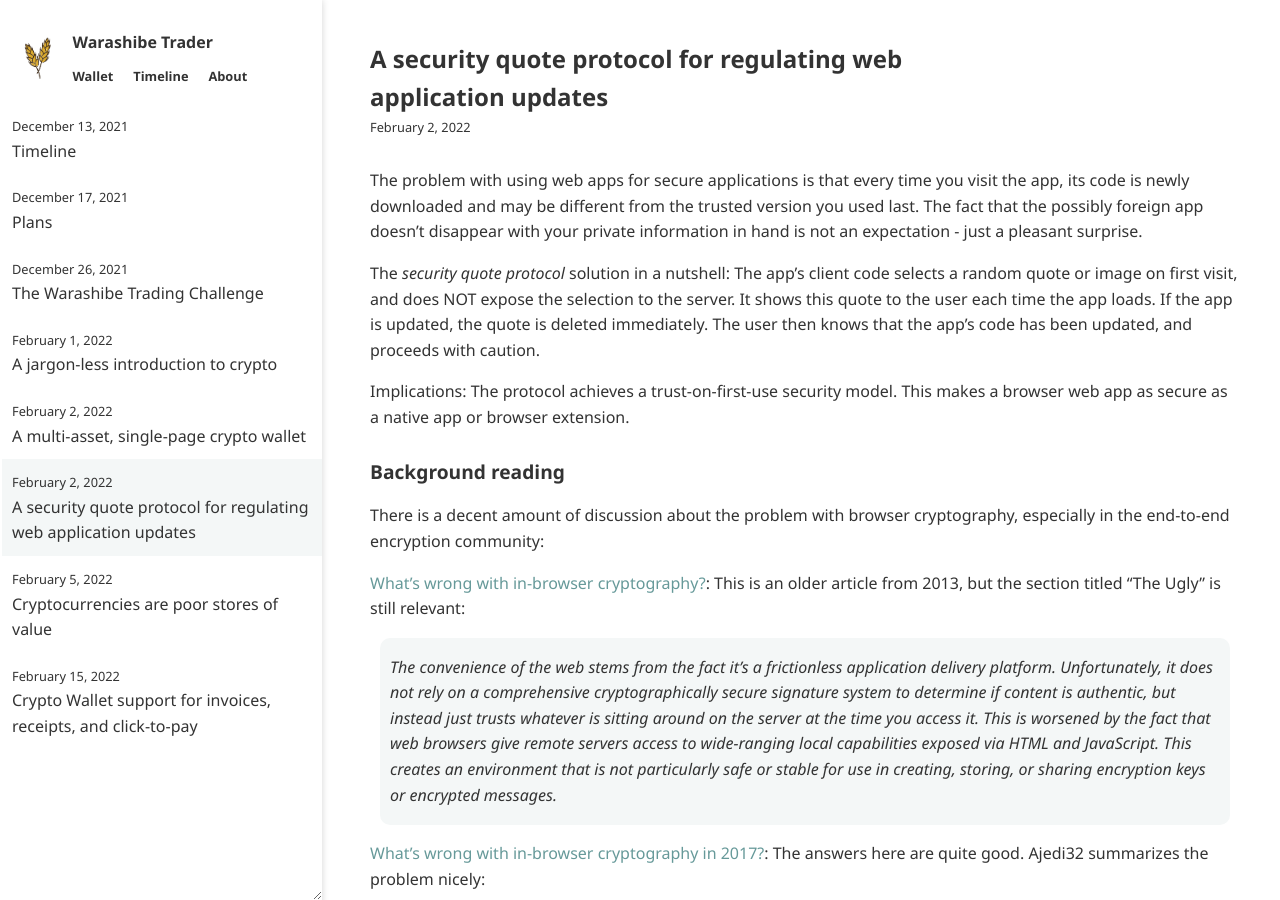
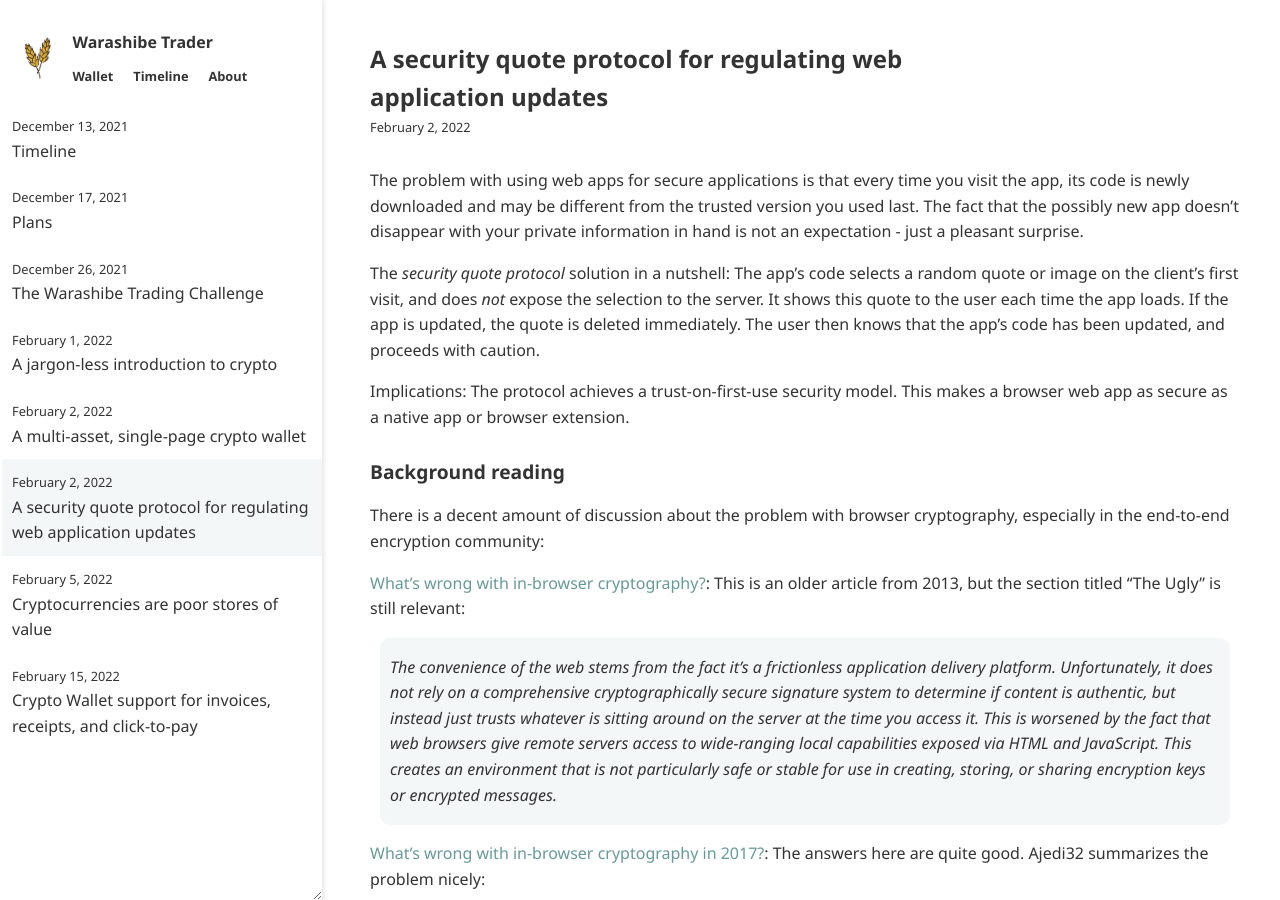
Before and after one commit to warashibetrader/warashibetrader.github.io, a Jekyll site: the page built from _posts/2022-02-02-security-quote-protocol.md, in a window 1280 px wide and 900 px high. Built offline with Jekyll 4.4.1, drawn with Linux system fonts in a browser that asks for light colours.

Commit message:
Update 2022-02-02-security-quote-protocol.md

```diff
--- a/_posts/2022-02-02-security-quote-protocol.md
+++ b/_posts/2022-02-02-security-quote-protocol.md
@@ -2,9 +2,9 @@
 title: "A security quote protocol for regulating web application updates"
 ---
 
-The problem with using web apps for secure applications is that every time you visit the app, its code is newly downloaded and may be different from the trusted version you used last. The fact that the possibly foreign app doesn't disappear with your private information in hand is not an expectation - just a pleasant surprise.
+The problem with using web apps for secure applications is that every time you visit the app, its code is newly downloaded and may be different from the trusted version you used last. The fact that the possibly new app doesn't disappear with your private information in hand is not an expectation - just a pleasant surprise.
 
-The _security quote protocol_ solution in a nutshell: The app's client code selects a random quote or image on first visit, and does NOT expose the selection to the server. It shows this quote to the user each time the app loads. If the app is updated, the quote is deleted immediately. The user then knows that the app's code has been updated, and proceeds with caution.
+The _security quote protocol_ solution in a nutshell: The app's code selects a random quote or image on the client's first visit, and does _not_ expose the selection to the server. It shows this quote to the user each time the app loads. If the app is updated, the quote is deleted immediately. The user then knows that the app's code has been updated, and proceeds with caution.
 
 Implications: The protocol achieves a trust-on-first-use security model. This makes a browser web app as secure as a native app or browser extension.
 
```
